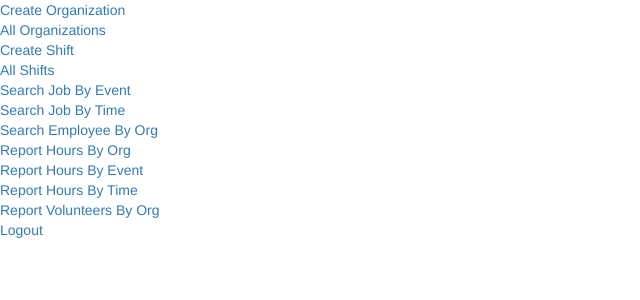
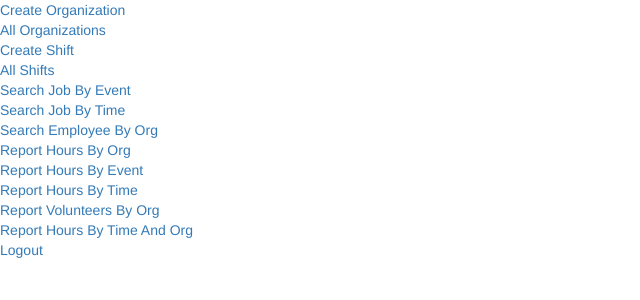
Before and after one commit to jayesh92/vms, a Django app: page /AdminUnit/ in a window 1280 px wide. Shown: the part 170-470 px from the top of the page, without its empty margins (0-640 px from the left). Run offline with Django 3.2, Linux system fonts and the light colour scheme; a user stored in the database is signed in; parts of the project's set-up code (start-up, migrations or seed data) failed here and were passed over; some libraries are stand-ins or nearby versions.

Commit message:
Added Report By Time and Org

```diff
--- a/AdminUnit/models.py
+++ b/AdminUnit/models.py
@@ -93,8 +93,8 @@ class Job(models.Model):
 
 	jobName = models.CharField(max_length=128)
 	jobDescription = models.CharField(max_length=256)
-    	startDate = models.DateTimeField()
-    	endDate = models.DateTimeField()
+	startDate = models.DateTimeField()
+	endDate = models.DateTimeField()
     	noOfVolunteersRequired = models.IntegerField(
 					validators=[
 						RegexValidator(
--- a/AdminUnit/urls.py
+++ b/AdminUnit/urls.py
@@ -30,4 +30,5 @@ urlpatterns = patterns('',
 		url(r'^reportHoursByEvent/$', views.reportHoursByEvent),
 		url(r'^reportHoursByTime/$', views.reportHoursByTime),
 		url(r'^reportVolunteersByOrg/$', views.reportVolunteersByOrg),
+		url(r'^reporting/$', views.reportHoursByTimeAndOrg),
 		)
--- a/AdminUnit/views.py
+++ b/AdminUnit/views.py
@@ -413,3 +413,37 @@ def reportHoursByTime(request):
 		selectTimeForm = SelectTimeForm()
 		data = []
 		return render(request, "AdminUnit/report_hours_by_time.html", {"values" : data, "selectTimeForm" : selectTimeForm, "details" : {}})
+
+@login_required
+def reportHoursByTimeAndOrg(request):
+	if request.method == 'POST':
+		selectTimeForm = SelectTimeForm(request.POST)
+		selectOrgForm = SelectOrgForm(request.POST)
+		if selectTimeForm.is_valid() and selectOrgForm.is_valid():
+			startTime = selectTimeForm.cleaned_data['startTime']
+			endTime = selectTimeForm.cleaned_data['endTime']
+			organization = selectOrgForm.cleaned_data['org']
+			shifts = Shift.objects.filter(event__startDate__gte=startTime,event__endDate__lte=endTime,volunteer__organization__name=organization)
+			counts = {}
+			details = {}
+			for shift in shifts:
+				eventname = shift.event.eventName
+				username = shift.volunteer.user.username
+				if username in counts:
+					counts[username]+=shift.hours
+					details[username].append((eventname, shift.hours))
+				else:
+					counts[username]=shift.hours
+					details[username]=[]
+					details[username].append((eventname, shift.hours))
+
+			data = []
+			for username in counts:
+				data.append([username,counts[username]])
+			selectTimeForm = {}
+			return render(request, "AdminUnit/report_hours_by_time_and_org.html", {"values" : data, "selectTimeForm" : {}, "selectOrgForm" : {},  "details" : details})
+	else:
+		selectTimeForm = SelectTimeForm()
+		selectOrgForm = SelectOrgForm()
+		data = []
+		return render(request, "AdminUnit/report_hours_by_time_and_org.html", {"values" : data, "selectTimeForm" : selectTimeForm, "selectOrgForm" : selectOrgForm,  "details" : {}})
--- a/VMS/templates/AdminUnit/index.html
+++ b/VMS/templates/AdminUnit/index.html
@@ -24,6 +24,7 @@
 	<a href="/AdminUnit/reportHoursByEvent/">Report Hours By Event</a> <br />
 	<a href="/AdminUnit/reportHoursByTime/">Report Hours By Time</a> <br />
 	<a href="/AdminUnit/reportVolunteersByOrg/">Report Volunteers By Org</a> <br />
+	<a href="/AdminUnit/reporting/">Report Hours By Time And Org</a> <br />
 	<a href="/AdminUnit/logout/">Logout</a>
 	{% else %}
 	<a href="/AdminUnit/login/">Login</a> <br/>
```
Also changed, not shown: AdminUnit/forms.py (+10 -1 lines), db.sqlite3.
